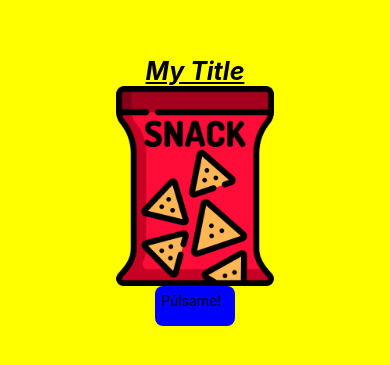
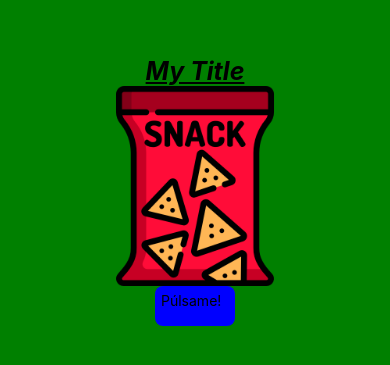
Before and after one commit to CalvaryBloom/ejercicio2, a React Native app: screen / in a window 390 px wide. Shown: the part 231-596 px from the top of the page. Built offline with nearby package versions, Linux system fonts and the light colour scheme.

Commit message:
Apartado 2

```diff
--- a/App.js
+++ b/App.js
@@ -2,7 +2,7 @@ import { View, Pressable, Text, Image, StyleSheet } from 'react-native';
 import { useState } from 'react';
 export default function App() {
 
-  const [color, setColor] = useState('yellow');
+  const [color, setColor] = useState('green');
 
   function handleOnPress(){
     if (color === 'blue')
```
